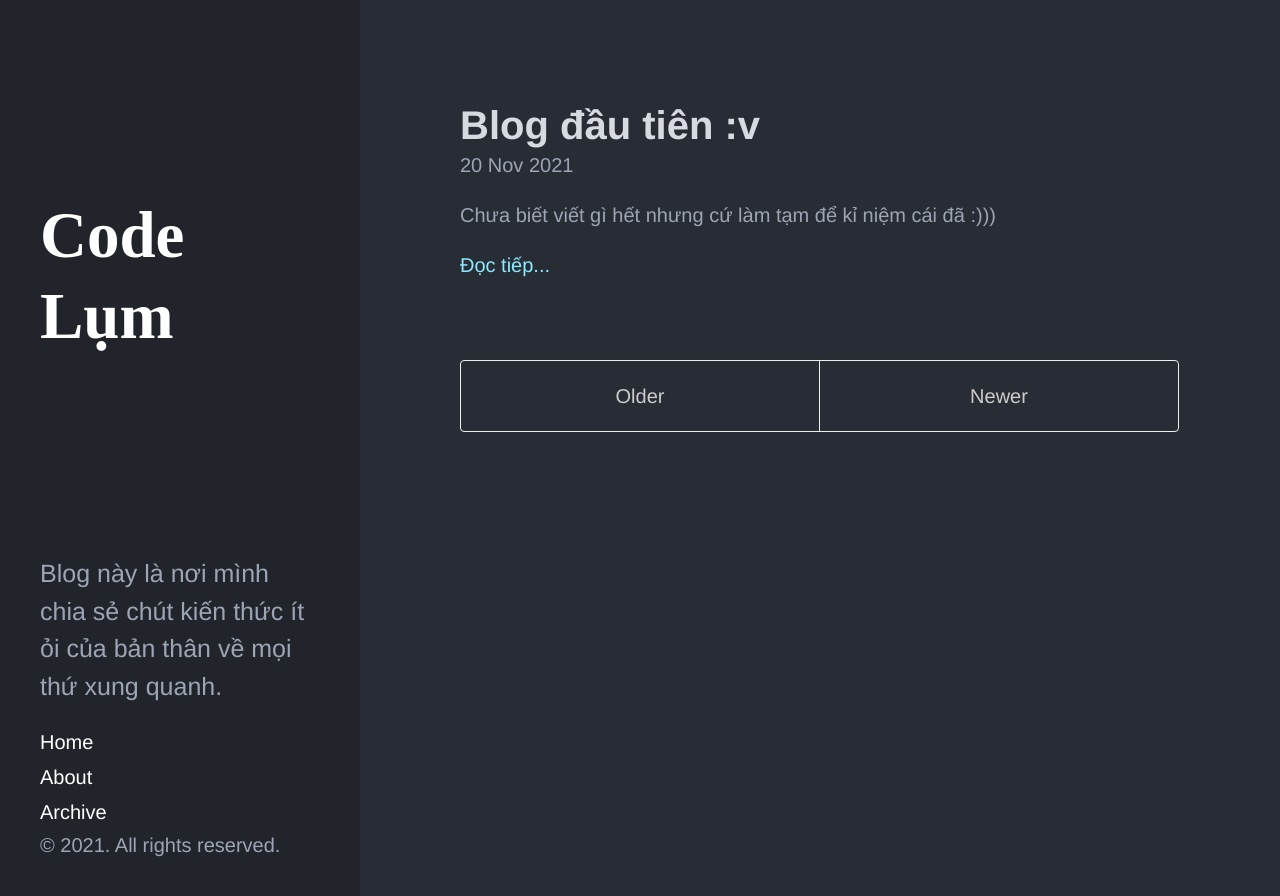
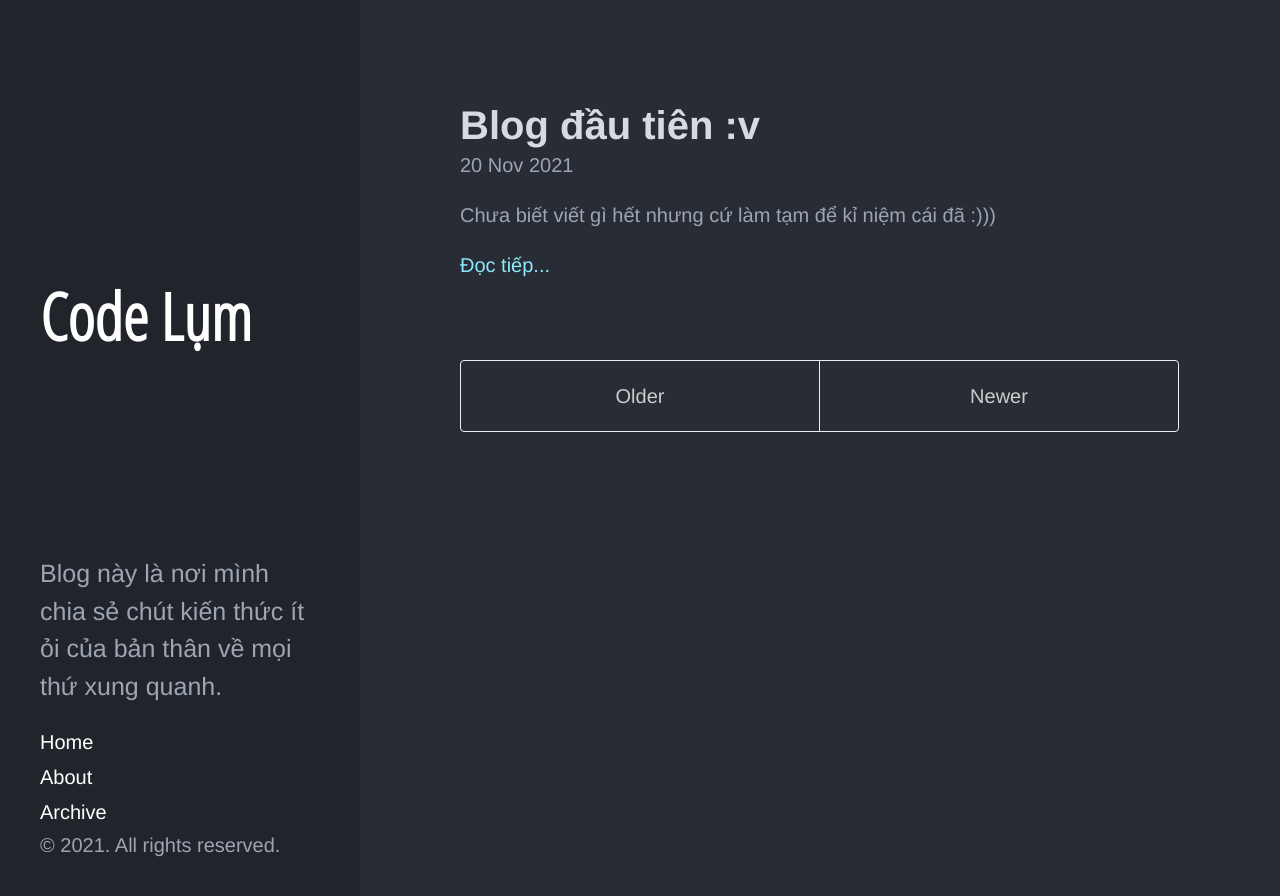
Before and after one commit to merlin7vv4/merlin7vv4.github.io, a Jekyll site: the page built from index.html, in a window 1280 px wide. Shown: the top 896 px of the page. Built offline with Jekyll 4.4.1, drawn with Linux system fonts in a browser that asks for light colours; the list of posts is cut into pages by our own code.

Commit message:
Update hyde_custom.css

```diff
--- a/public/css/hyde_custom.css
+++ b/public/css/hyde_custom.css
@@ -79,7 +79,7 @@ html {
 .sidebar-about h1 {
   color: #fff;
   margin-top: 0;
-  font-family: "Abril Fatface", serif;
+  font-family: "Open Sans Condensed", serif;
   font-size: 3.25rem;
 }
 
```
